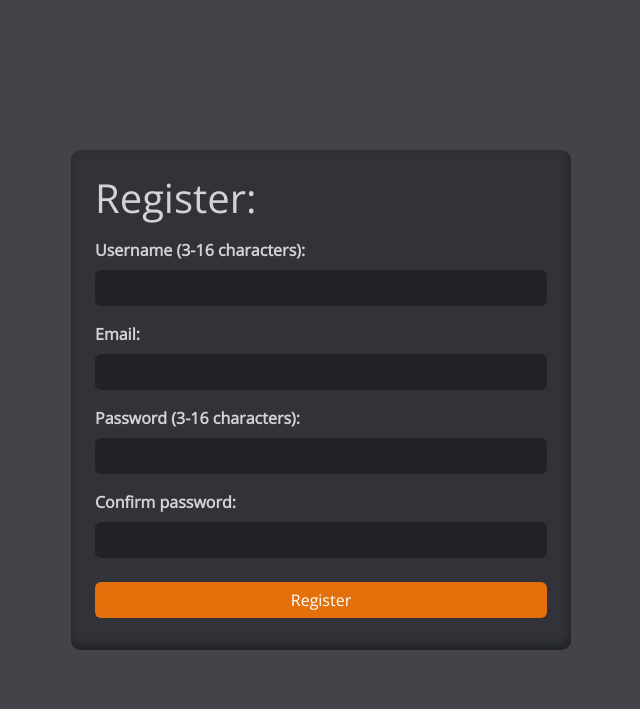
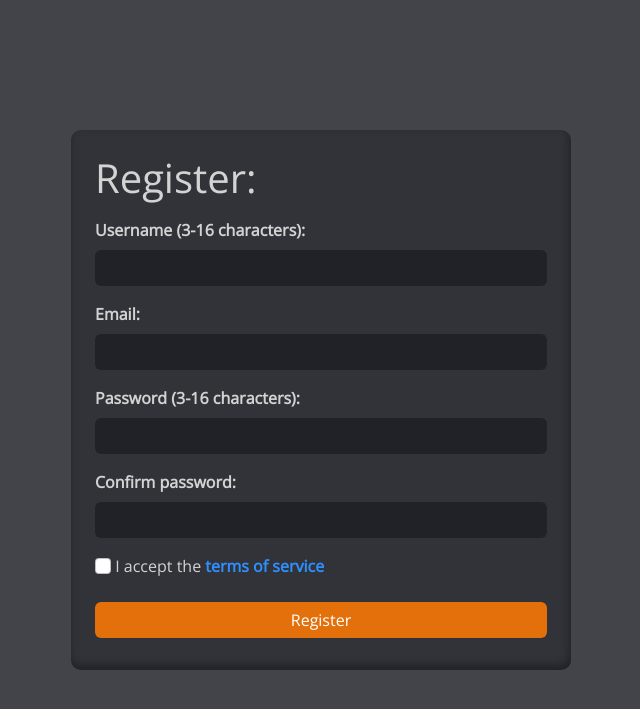
Before and after one commit to Undefine-Unity/SimpleForum, a Flask app: page /register in a window 1280 px wide. Shown: the top 709 px of the page, without its empty margins (319-959 px from the left). Run offline with Flask 3, Linux system fonts and the light colour scheme; some libraries are stand-ins or nearby versions.

Commit message:
Add tos checkbox

```diff
--- a/app.py
+++ b/app.py
@@ -100,6 +100,9 @@ def api_register():
     if len(request.form['username']) < 3 or len(request.form['username']) > 16:
         return redirect(url_for('register', error='Username does not meet the requirements', username_old=request.form['username'], email_old=request.form['email']))
 
+    if 'tos' not in request.form.keys() or request.form['tos'] == False:
+        return redirect(url_for('register', error='Accept the terms of service', username_old=request.form['username'], email_old=request.form['email']))
+
     if database.execute('select * from accounts where username=?', [request.form['username'].lower()]).fetchone() is not None:
         return redirect(url_for('register', error='Username already taken', username_old=request.form['username'], email_old=request.form['email']))
 
--- a/static/css/core.css
+++ b/static/css/core.css
@@ -45,6 +45,12 @@ a, a:visited
     border: 0 !important;
 }
 
+.form-check-input:checked
+{
+    background-color: var(--accent-color);
+    border: 0;
+}
+
 .btn-primary
 {
     background-color: var(--accent-color) !important;
--- a/templates/register.html
+++ b/templates/register.html
@@ -50,7 +50,13 @@
                     <label for="password_confirm" class="form-label">Confirm password:</label>
                     <input type="password" class="form-control" id="password_confirm" name="password_confirm"/>
                 </div>
-                <div class="g-recaptcha" data-sitekey="6LcUbjMmAAAAAMmSD5D94eC1AdtIHhv9x5qwFtga" data-theme="dark"></div>
+                <div class="mb-3">
+                    <input type="checkbox" class="form-check-input" id="tos" name="tos"/>
+                    <label for="tos" class="form-check-label">I accept the <a href="#">terms of service</a></label>
+                </div>
+                <div class="mb-3">
+                    <div class="g-recaptcha" data-sitekey="6LcUbjMmAAAAAMmSD5D94eC1AdtIHhv9x5qwFtga" data-theme="dark"></div>
+                </div>
 
                 <div class="text-danger mb-1">{{ error }}</div>
                 <input type="submit" value="Register" class="btn btn-primary mt-2 mb-1 w-100"/>
```
